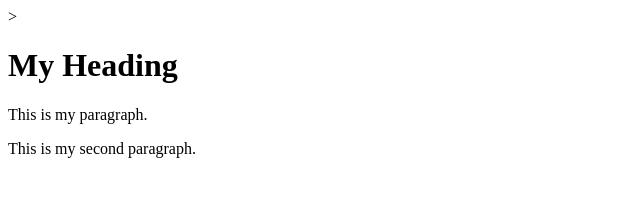
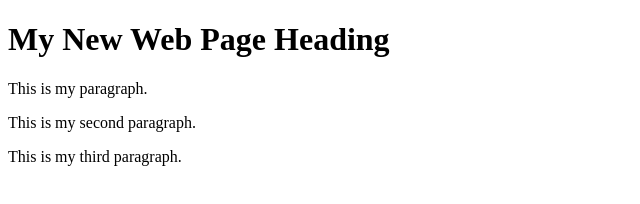
Before and after one commit to rloke/git-test, a website: page index.html in a window 1280 px wide. Shown: the whole page, without its empty margins (0-640 px from the left). Drawn offline with Linux system fonts and the light colour scheme.

Commit message:
First commit

```diff
--- a/index.html
+++ b/index.html
@@ -2,12 +2,13 @@
 <html>
     <head>
         <title></title>
-    </head>>
+    </head>
     <body>
 
-        <h1>My Heading</h1>
+        <h1>My New Web Page Heading</h1>
         <p>This is my paragraph.</p>
         <p>This is my second paragraph.</p>
+        <p>This is my third paragraph.</p>
     </body>
 
 </html>
```
Also changed, not shown: package.json (added, +24 -0 lines), test.html (added), 3 other files.
